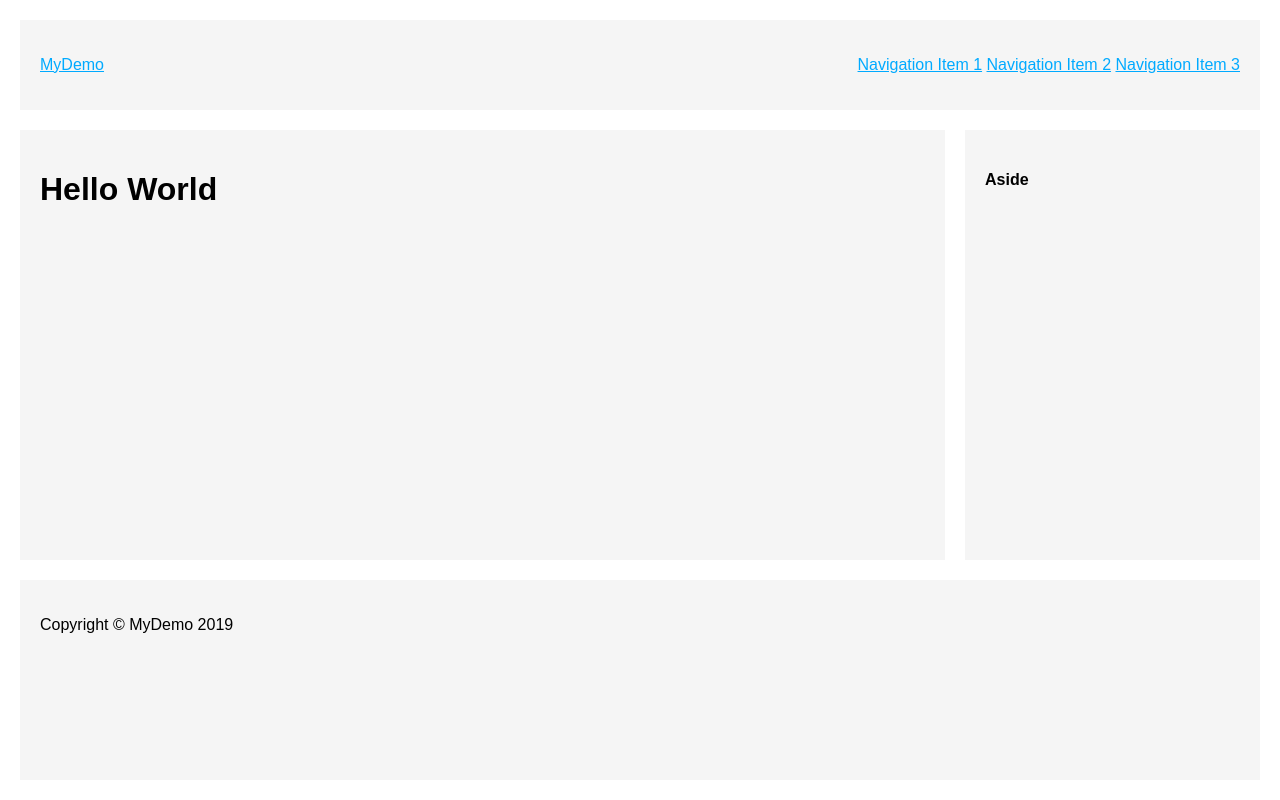
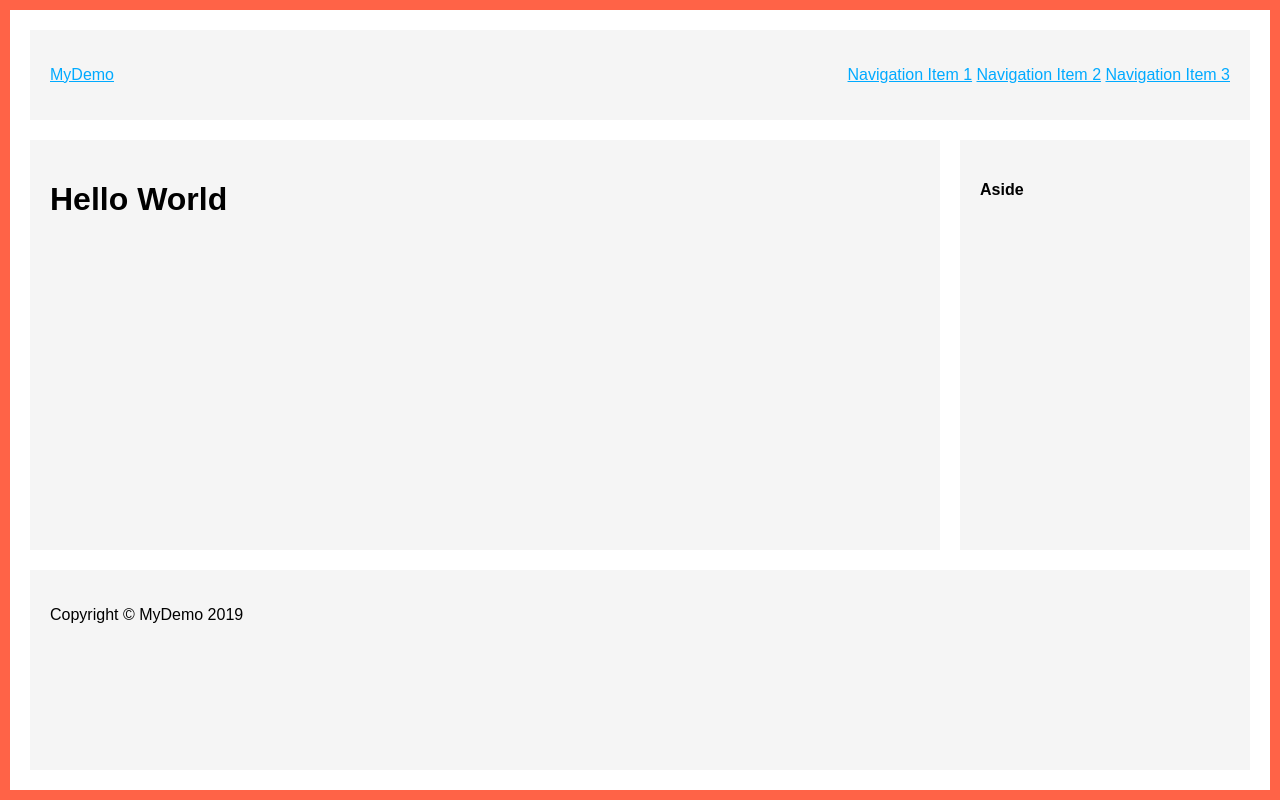
Before and after one commit to isaachvazquez/demo-site, a website: page index.html in a window 1280 px wide. Drawn offline with Linux system fonts and the light colour scheme.

Commit message:
Add tomato border

```diff
--- a/styles.css
+++ b/styles.css
@@ -28,6 +28,8 @@ a {
   width: 100%;
   max-width: 1400px;
   height: 100%;
+
+  border: 10px solid tomato;
 }
 
 header,
```
